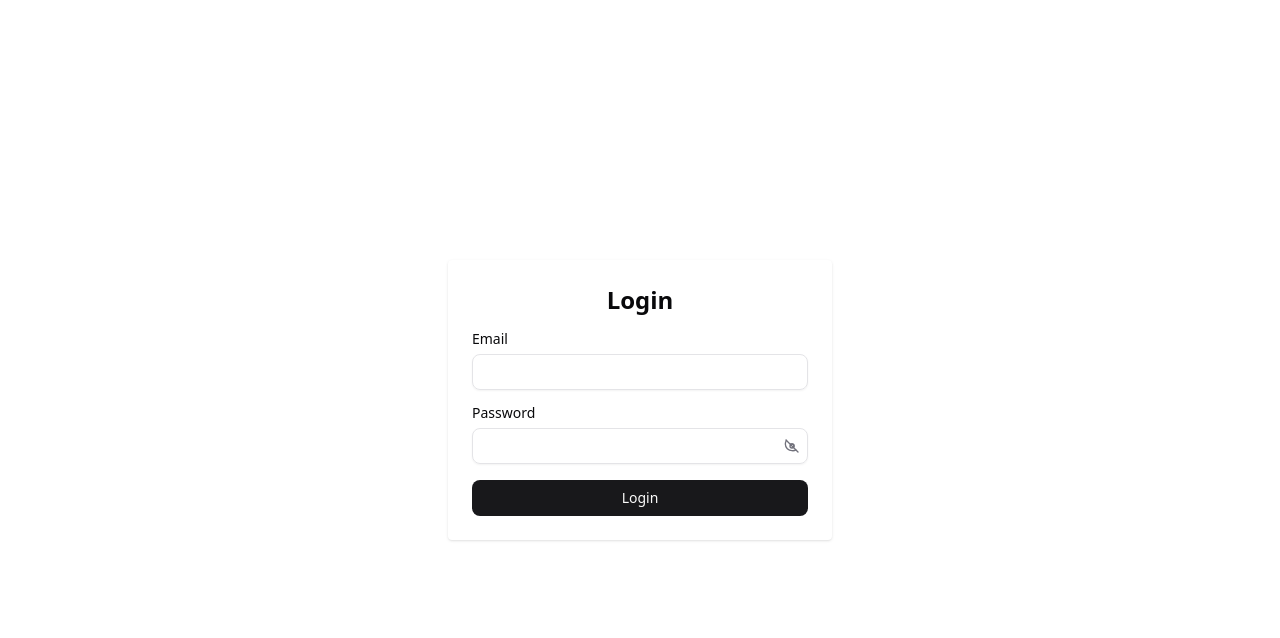
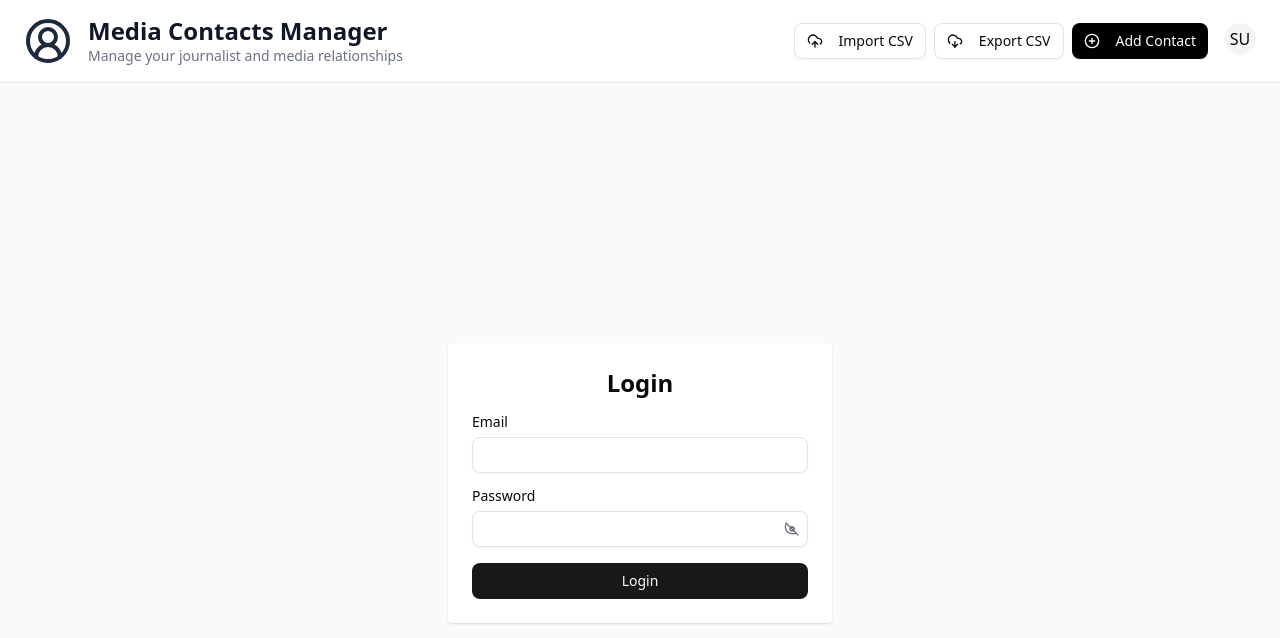
Before and after one commit to akamaotto/media-contacts, a Next.js app: page /login in a window 1280 px wide. Shown: the top 638 px of the page. Built offline with nearby package versions, Linux system fonts and the light colour scheme; no server answers; sample sign-in values are in the browser's storage.

Commit message:
layout adjustments

```diff
--- a/src/app/admin/users/page.tsx
+++ b/src/app/admin/users/page.tsx
@@ -2,9 +2,7 @@ import { prisma } from "@/lib/prisma";
 import { getServerSession } from "next-auth";
 import { authOptions } from "@/app/api/auth/[...nextauth]/route";
 import { notFound } from "next/navigation";
-import { Toaster } from "@/components/ui/sonner";
 import UserTable from "./user-table";
-import { PageHeader } from "@/components/page-header";
 import { PrismaClient } from "@prisma/client";
 
 export default async function AdminUsersPage() {
@@ -28,13 +26,10 @@ export default async function AdminUsersPage() {
   });
 
   return (
-    <div className="flex flex-col items-center justify-center w-full">
-      <Toaster />
-      <div className="w-full max-w-7xl px-4 py-10 mx-auto">
-        <PageHeader title="User Management" />
-        <div className="w-full bg-white dark:bg-zinc-900 rounded-md border shadow-sm p-6">
-          <UserTable users={users} />
-        </div>
+    <div className="container mx-auto py-6">
+      <h1 className="text-2xl font-bold mb-6">User Management</h1>
+      <div className="w-full bg-white dark:bg-zinc-900 rounded-md border shadow-sm p-6">
+        <UserTable users={users} />
       </div>
     </div>
   );
--- a/src/app/layout.tsx
+++ b/src/app/layout.tsx
@@ -3,6 +3,9 @@ import { Geist, Geist_Mono } from "next/font/google";
 import { Toaster } from "@/components/ui/sonner";
 import { Providers } from "./providers";
 import "./globals.css";
+import { AppLayout } from "@/components/layout/app-layout";
+import { getServerSession } from "next-auth";
+import { authOptions } from "@/app/api/auth/[...nextauth]/route";
 
 const geistSans = Geist({
   variable: "--font-geist-sans",
@@ -19,18 +22,25 @@ export const metadata: Metadata = {
   description: "Find contacts of journalists, bloggers and podcasters for your next media relations campaign",
 };
 
-export default function RootLayout({
+export default async function RootLayout({
   children,
 }: Readonly<{
   children: React.ReactNode;
 }>) {
+  const session = await getServerSession(authOptions);
+  const isAuthenticated = !!session;
+
   return (
     <html lang="en">
       <body
         className={`${geistSans.variable} ${geistMono.variable} antialiased`}
       >
         <Providers>
-          {children}
+          {isAuthenticated ? (
+            <AppLayout>{children}</AppLayout>
+          ) : (
+            children
+          )}
           <Toaster richColors position="top-right" />
         </Providers>
       </body>
--- a/src/app/page.tsx
+++ b/src/app/page.tsx
@@ -89,7 +89,7 @@ export default async function HomePage() {
   // instead of or in addition to the client view.
   if (errorFetchingContacts) {
     return (
-      <div className="container mx-auto p-4">
+      <div className="p-4">
         <div className="text-red-600 bg-red-100 border border-red-400 p-4 rounded-md">
           <p><strong>Error:</strong> {errorFetchingContacts}</p>
           <p>Please check the server logs for more details or try refreshing the page.</p>
@@ -99,12 +99,7 @@ export default async function HomePage() {
   }
 
   return (
-    <div className="container mx-auto p-4">
-      {/*
-        The header structure (AppBrandHeader and HeaderActionButtons)
-        is now expected to be handled within MediaContactsClientView
-        or a component it renders.
-      */}
+    <div className="p-4">
       <Suspense fallback={<HomePageSkeleton />}>
         <MediaContactsClientView initialContacts={initialMediaContacts} initialTotalCount={totalCount} />
       </Suspense>
--- a/src/app/profile/page.tsx
+++ b/src/app/profile/page.tsx
@@ -1,8 +1,6 @@
 import { getServerSession } from "next-auth";
 import { authOptions } from "@/app/api/auth/[...nextauth]/route";
 import { redirect } from "next/navigation";
-import { Toaster } from "@/components/ui/sonner";
-import { PageHeader } from "@/components/page-header";
 import ProfileFormClient from "./profile-form-client";
 
 export default async function ProfilePage() {
@@ -14,8 +12,7 @@ export default async function ProfilePage() {
 
   return (
     <div className="container mx-auto py-6">
-      <Toaster />
-      <PageHeader title="Profile" />
+      <h1 className="text-2xl font-bold mb-6">Profile</h1>
       <div className="mt-6">
         <ProfileFormClient />
       </div>
--- /dev/null
+++ b/src/components/layout/app-header.tsx
@@ -0,0 +1,32 @@
+"use client";
+
+import React from 'react';
+import AppBrandHeader from '@/components/media-contacts/app-brand-header';
+import HeaderActionButtons from '@/components/media-contacts/header-action-buttons';
+import { usePathname } from 'next/navigation';
+
+interface AppHeaderProps {
+  onAddContactOpen?: () => void;
+}
+
+export function AppHeader({ onAddContactOpen }: AppHeaderProps) {
+  const pathname = usePathname();
+
+  // Only show add contact button on home page
+  const isHomePage = pathname === '/';
+
+  return (
+    <header className="border-b border-gray-200 dark:border-gray-800 bg-white dark:bg-zinc-950 py-4 px-6">
+      <div className="container mx-auto flex flex-col sm:flex-row justify-between items-start sm:items-center gap-4">
+        <AppBrandHeader />
+        {isHomePage && onAddContactOpen ? (
+          <HeaderActionButtons onAddContactOpen={onAddContactOpen} />
+        ) : (
+          <div className="flex justify-end w-full sm:w-auto">
+            <HeaderActionButtons onAddContactOpen={() => {}} />
+          </div>
+        )}
+      </div>
+    </header>
+  );
+}
--- /dev/null
+++ b/src/components/layout/app-layout.tsx
@@ -0,0 +1,39 @@
+"use client";
+
+import React, { useState } from 'react';
+import { AppHeader } from './app-header';
+import { UpdateMediaContactSheet } from '@/components/media-contacts/update-media-contact-sheet';
+
+interface AppLayoutProps {
+  children: React.ReactNode;
+}
+
+export function AppLayout({ children }: AppLayoutProps) {
+  const [isAddContactOpen, setIsAddContactOpen] = useState(false);
+
+  const handleAddContactOpen = () => {
+    setIsAddContactOpen(true);
+  };
+
+  return (
+    <div className="flex flex-col min-h-screen">
+      <AppHeader onAddContactOpen={handleAddContactOpen} />
+      <main className="flex-1 bg-gray-50 dark:bg-zinc-900">
+        {children}
+      </main>
+
+      {/* Add Contact Sheet */}
+      {isAddContactOpen && (
+        <UpdateMediaContactSheet
+          isOpen={isAddContactOpen}
+          onOpenChange={setIsAddContactOpen}
+          contact={null} // null means we're adding a new contact
+          onContactUpdate={() => {
+            setIsAddContactOpen(false);
+            // We would typically refresh data here, but that's handled by individual pages
+          }}
+        />
+      )}
+    </div>
+  );
+}
--- a/src/components/media-contacts/media-contacts-client-view.tsx
+++ b/src/components/media-contacts/media-contacts-client-view.tsx
@@ -648,12 +648,8 @@ if (!state.isInitialized) {
 
 // Main component render
 return (
-<div className="flex flex-col min-h-screen bg-muted/40 p-4 md:p-6 lg:p-8 space-y-4 md:space-y-6">
-  {/* Brand header and action buttons */}
-  <header className="flex flex-col md:flex-row md:items-center md:justify-between gap-4">
-    <AppBrandHeader />
-    <HeaderActionButtons onAddContactOpen={handleAddContactOpen} />
-  </header>
+<div className="flex flex-col min-h-screen bg-muted/40 w-full">
+  <div className="container mx-auto py-6 space-y-4 md:space-y-6">
 
 <MediaContactsFilters
 mainSearchTerm={state.searchTerm}
@@ -764,6 +760,7 @@ Delete
 </div>
 </div>
 )}
+  </div>
 </div>
 );
 }
```
